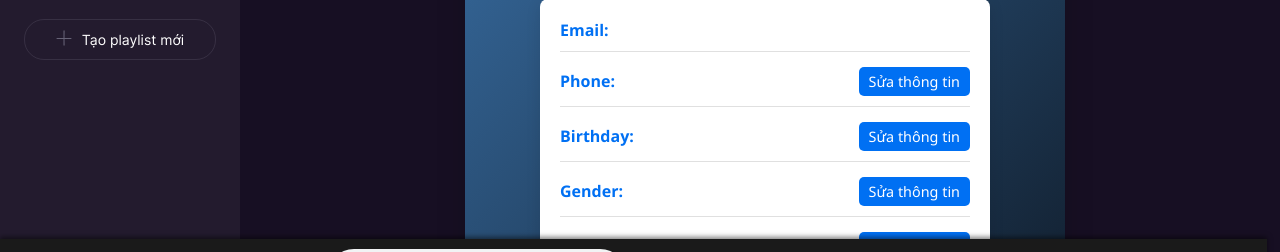
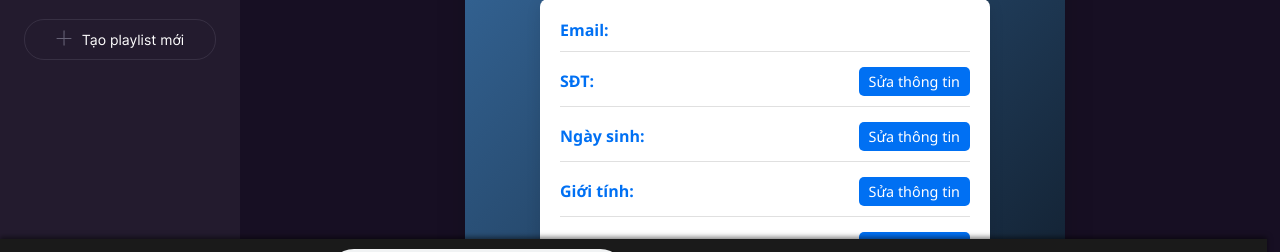
Before and after one commit to vuy8huyhoang/duangroovemoi, a Next.js app: page /profile in a window 1280 px wide. Shown: the part 487-739 px from the top of the page. Built offline with nearby package versions, Linux system fonts and the light colour scheme; no server answers; sample sign-in values are in the browser's storage.

Commit message:
chuchuhcuhcu

```diff
--- a/src/app/profile/page.tsx
+++ b/src/app/profile/page.tsx
@@ -180,7 +180,7 @@ const handleSubmit = async (event:any) => {
                     {/* Phone Input */}
                     <div className={style.infoItem}>
                         <p>
-                            <strong>Phone:</strong>
+                            <strong>SĐT:  </strong>
                             {editingField === 'phone' ? (
                                 <input
                                     type="text"
@@ -201,7 +201,7 @@ const handleSubmit = async (event:any) => {
                     {/* Birthday Input */}
                     <div className={style.infoItem}>
                         <p>
-                            <strong>Birthday:</strong>
+                            <strong>Ngày sinh:   </strong>
                             {editingField === 'birthday' ? (
                                 <input
                                     type="date"
@@ -222,17 +222,17 @@ const handleSubmit = async (event:any) => {
                     {/* Gender Input */}
                     <div className={style.infoItem}>
                         <p>
-                            <strong>Gender:</strong>
+                            <strong>Giới tính:    </strong>
                             {editingField === 'gender' ? (
                                 <div>
                                     <label>
                                         <input
                                             type="radio"
-                                            value="male"
+                                            value="nam"
                                             checked={editValue === 'male'}
                                             onChange={() => setEditValue('male')}
                                         />
-                                        Male
+                                        Nam
                                     </label>
                                     <label>
                                         <input
@@ -241,7 +241,7 @@ const handleSubmit = async (event:any) => {
                                             checked={editValue === 'female'}
                                             onChange={() => setEditValue('female')}
                                         />
-                                        Female
+                                        Nữ
                                     </label>
                                 </div>
                             ) : (
@@ -258,8 +258,8 @@ const handleSubmit = async (event:any) => {
                     {/* Country Input */}
                     <div className={style.infoItem}>
                         <p>
-                            <strong>Country:</strong>
-                            {editingField === 'country' ? (
+                            <strong>Quốc gia:  </strong>
+                            {editingField === 'country' ?    (
                                 <input
                                     type="text"
                                     value={editValue}
```
